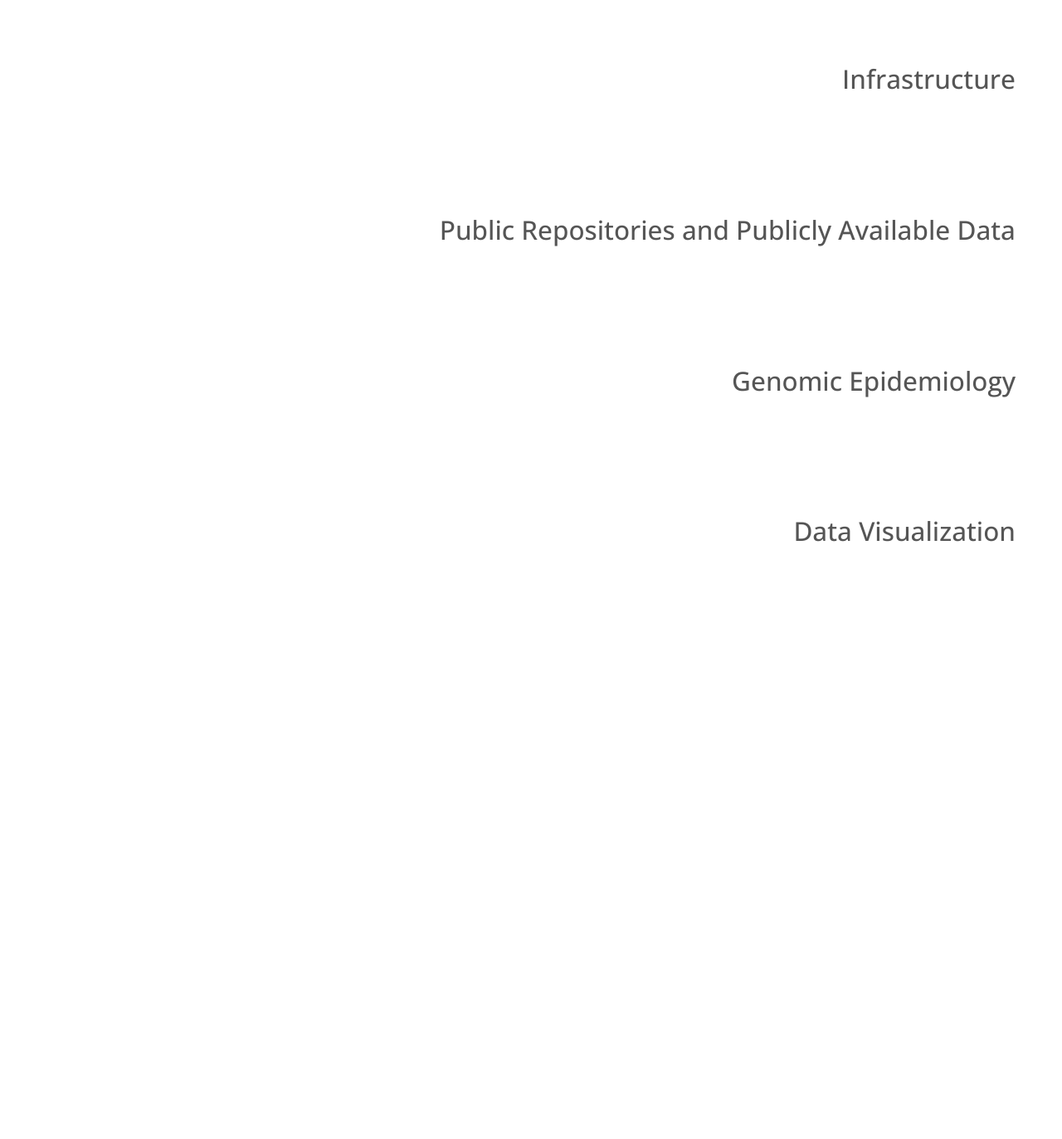
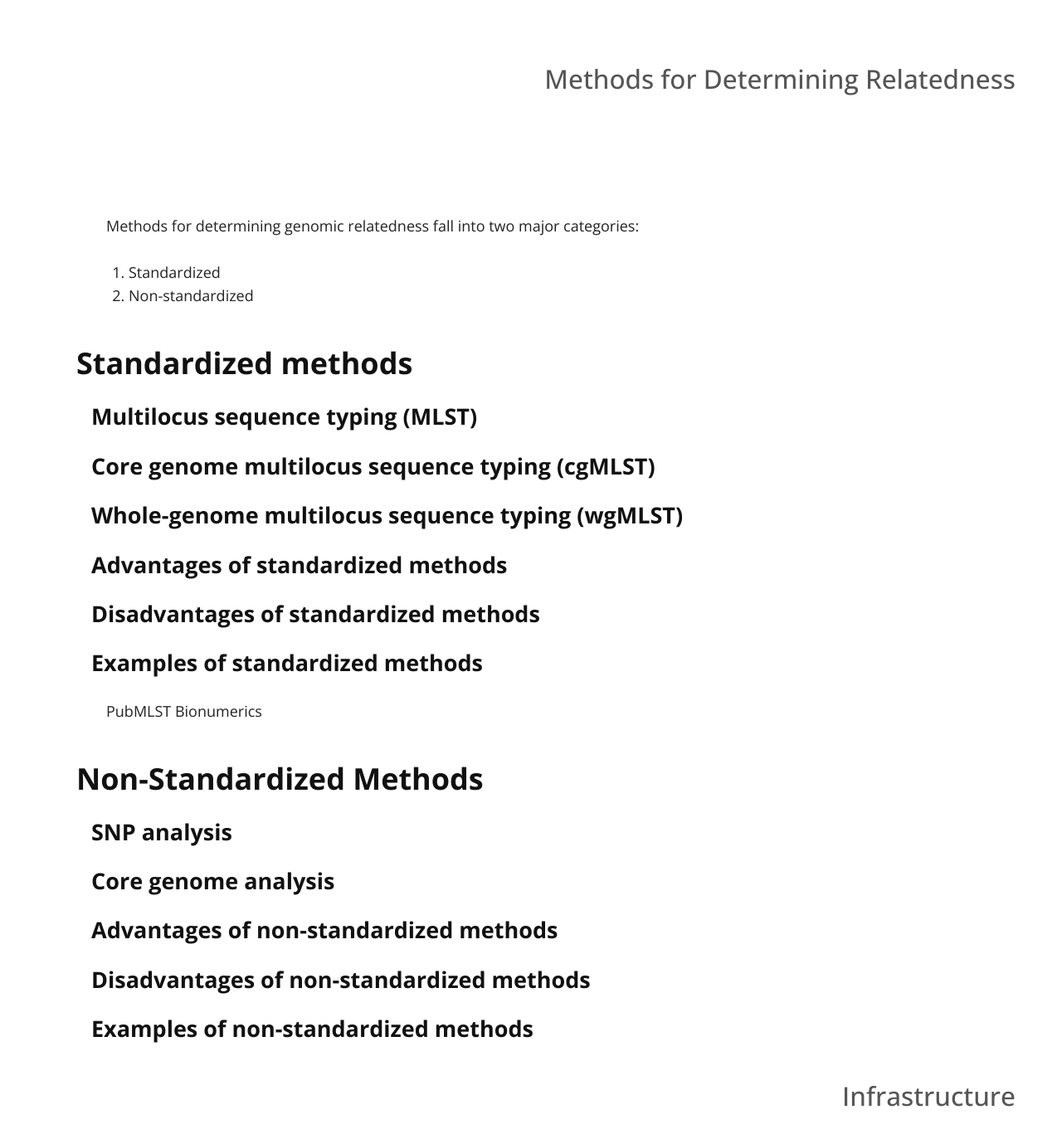
Before and after one commit to StaPH-B/midwest-region, a Jekyll site: the page built from in-progress/outline.md, in a window 1280 px wide and 1400 px high, scrolled down 5131 px. Shown: the top 1373 px of the window at 83% size. Built offline with Jekyll 4.4.1, drawn with Linux system fonts in a browser that asks for light colours; our own code applies the rules of GitHub Pages for plain Markdown files; before the commit the page ends 5934 px from its top, so only the background shows below that; some of the changed text lies outside the part shown.

Commit message:
Added genomic relatedness methods

```diff
--- a/in-progress/outline.md
+++ b/in-progress/outline.md
@@ -123,7 +123,42 @@ The meta-omics
 
 ### *De Novo*
 
-## Quality Control
+## Genomic Relatedness
+
+## Methods for Determining Relatedness
+
+Methods for determining genomic relatedness fall into two major categories:
+1. Standardized
+2. Non-standardized
+
+### Standardized methods
+
+#### Multilocus sequence typing (MLST)
+
+#### Core genome multilocus sequence typing (cgMLST)
+
+#### Whole-genome multilocus sequence typing (wgMLST)
+
+#### Advantages of standardized methods
+
+#### Disadvantages of standardized methods
+
+#### Examples of standardized methods
+
+PubMLST
+Bionumerics
+
+### Non-Standardized Methods
+
+#### SNP analysis
+
+#### Core genome analysis
+
+#### Advantages of non-standardized methods
+
+#### Disadvantages of non-standardized methods
+
+#### Examples of non-standardized methods
 
 ## Infrastructure
 
```
